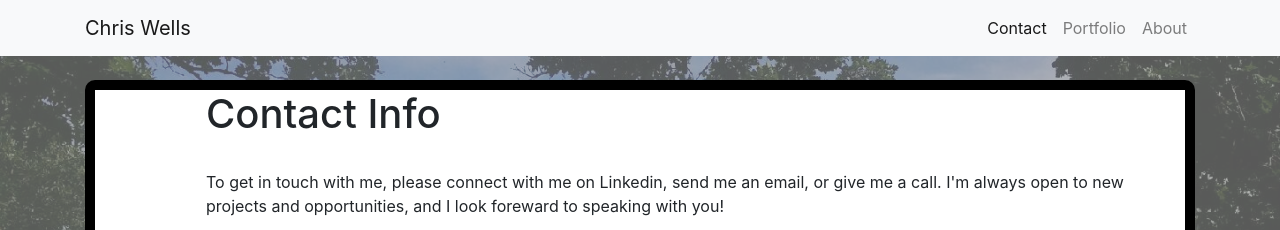
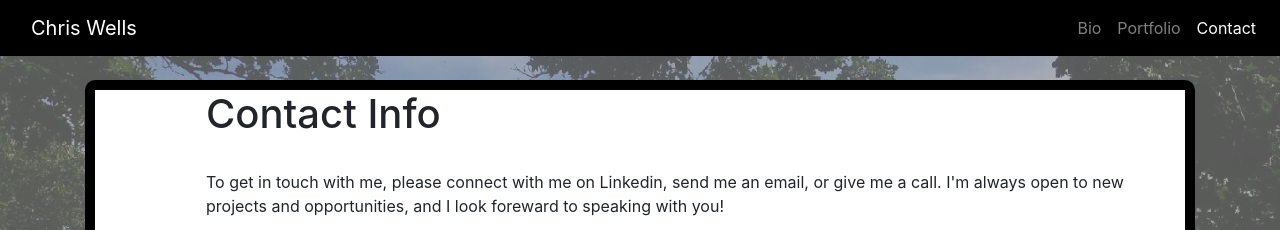
Before and after one commit to chriswells1995/Chris_W_Portfolio, a website: page public/contact.html in a window 1280 px wide. Shown: the top 230 px of the page. Drawn offline with nearby package versions, Linux system fonts and the light colour scheme.

Commit message:
fixed contact navbar

```diff
--- a/public/contact.html
+++ b/public/contact.html
@@ -19,32 +19,33 @@
 
   <!-- This navbar code was coppied from bootstrap -->
 
-  <nav class="navbar navbar-expand-lg navbar-light bg-light">
+  <nav class="navbar navbar-expand-lg navbar-dark bg-black">
     <div class="container">
       <!-- Brand and toggle get grouped for better mobile display -->
-      <a class="navbar-brand" href="index.html" id="logo">Chris Wells</a>
+      <a class="navbar-brand" href="/" id="logo">Chris Wells</a>
       <button class="navbar-toggler" type="button" data-toggle="collapse" data-target="#navbarTogglerDemo01"
         aria-controls="navbarTogglerDemo01" aria-expanded="false" aria-label="Toggle navigation">
         <span class="navbar-toggler-icon"></span>
       </button>
       <!-- Collect the nav links, forms, and other content for toggling -->
+
+      <!-- /.navbar-collapse -->
+    </div>
+    <!-- /.container -->
     <div class="collapse navbar-collapse" id="navbarTogglerDemo01">
       <ul class="navbar-nav ml-auto mt-2 mt-lg-0">
         <!-- The active class indicates that this is the current page, and makes the text more defined -->
-          <li class="nav-item active">
-            <a class="nav-link" href="contact.html">Contact</a>
+        <li class="nav-item">
+          <a class="nav-link" href="/bio">Bio</a>
         </li>
         <li class="nav-item">
-            <a class="nav-link" href="portfolio.html">Portfolio</a>
+          <a class="nav-link" href="/portfolio">Portfolio</a>
         </li>
-          <li class="nav-item ">
-            <a class="nav-link" href="index.html">About</a>
+        <li class="nav-item active">
+          <a class="nav-link" href="/contact">Contact</a>
         </li>
       </ul>
     </div>
-      <!-- /.navbar-collapse -->
-    </div>
-    <!-- /.container -->
   </nav>
   <!-- End of navbar -->
   <!-- Line break seperating the navbar from the content -->
```
Lines whose indentation alone changed are shown as unchanged.
